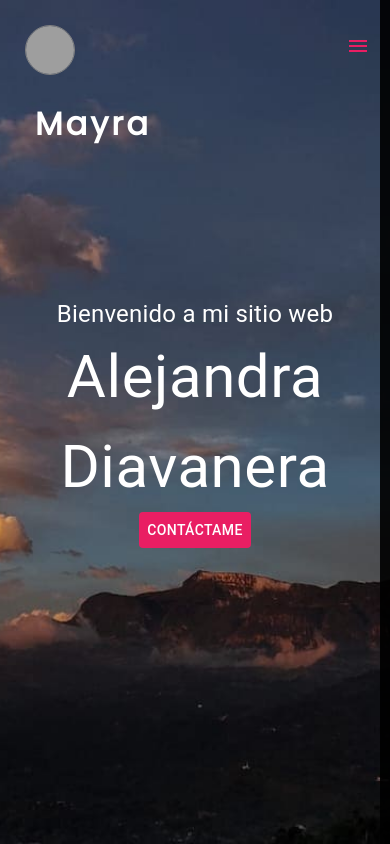
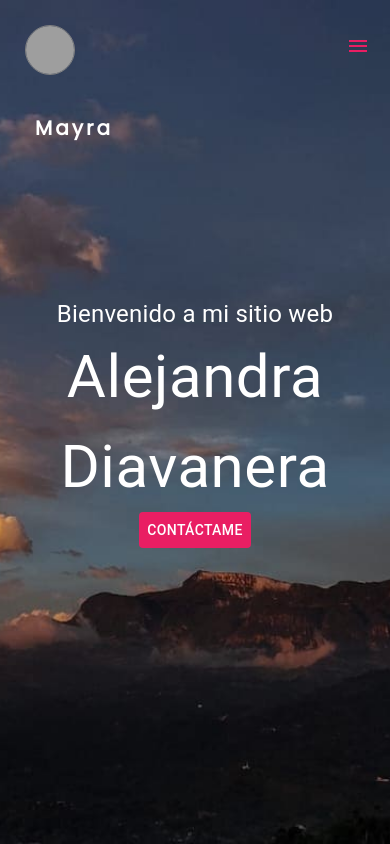
Before and after one commit to Mayra234/mi-portafolio-react, a React (Create React App) app: page / in a window 390 px wide. Shown: the top 844 px of the page. Built offline with nearby package versions, Linux system fonts and the light colour scheme; grey boxes are pictures that could not be loaded.

Commit message:
Arreglo desborde

```diff
--- a/package.json
+++ b/package.json
@@ -1,6 +1,6 @@
 {
   "homepage": "https://mayra234.github.io/mi-portafolio-react/",
-  "name": "mi-portafolio-rect",
+  "name": "mi-portafolio-react",
   "version": "1.0.0",
   "scripts": {
     "start": "webpack serve --mode=development",
--- a/src/components/Avatar/index.css
+++ b/src/components/Avatar/index.css
@@ -53,3 +53,8 @@
     margin: 10px;
   }
 }
+@media (max-width: 630px) {
+  .avatar-name {
+    font-size: 20px;
+  }
+}
--- a/src/layouts/MainLayout/MainLayout.jsx
+++ b/src/layouts/MainLayout/MainLayout.jsx
@@ -42,7 +42,7 @@ const MainLayout = ({ children }) => {
             </Box>
           </Navbar>
           <CustomButton
-            className="bar-menu"
+            className={`bar-menu ${menu ? 'rotate-open' : 'rotate-close'}`}
             palette="secondary"
             id="button-menu"
             onClick={toggleMenu}
--- a/src/layouts/MainLayout/index.css
+++ b/src/layouts/MainLayout/index.css
@@ -13,6 +13,8 @@
   background-color: transparent;
   border: 1px solid transparent;
   border-radius: 4px;
+  transition: transform 0.5s ease;
+  transform: rotate(0deg);
 }
 
 .list-links {
@@ -22,11 +24,31 @@
   align-items: center;
   margin: 0 10px;
 }
-.show {
-  transform: rotate(45deg);
-  box-shadow: #444 5px 5px 10px;
+.rotate-open {
+  animation: rotateClockwise 0.5s forwards;
 }
 
+.rotate-close {
+  animation: rotateCounterClockwise 0.5s forwards;
+}
+
+@keyframes rotateClockwise {
+  from {
+    transform: rotate(0deg);
+  }
+  to {
+    transform: rotate(360deg);
+  }
+}
+
+@keyframes rotateCounterClockwise {
+  from {
+    transform: rotate(0deg);
+  }
+  to {
+    transform: rotate(-360deg);
+  }
+}
 @media (max-width: 768px) {
   .bar-menu {
     display: flex !important;
@@ -43,8 +65,8 @@
     align-items: center;
     position: fixed; /* 'fixed' para que ocupe toda la pantalla */
     top: 0;
-    right: 0;
-    width: 100%;
+    right: -10px;
+    width: 50%;
     height: 100vh; /* Ocupa toda la altura de la ventana */
     background-color: rgba(0, 0, 0, 0.9);
 
```
